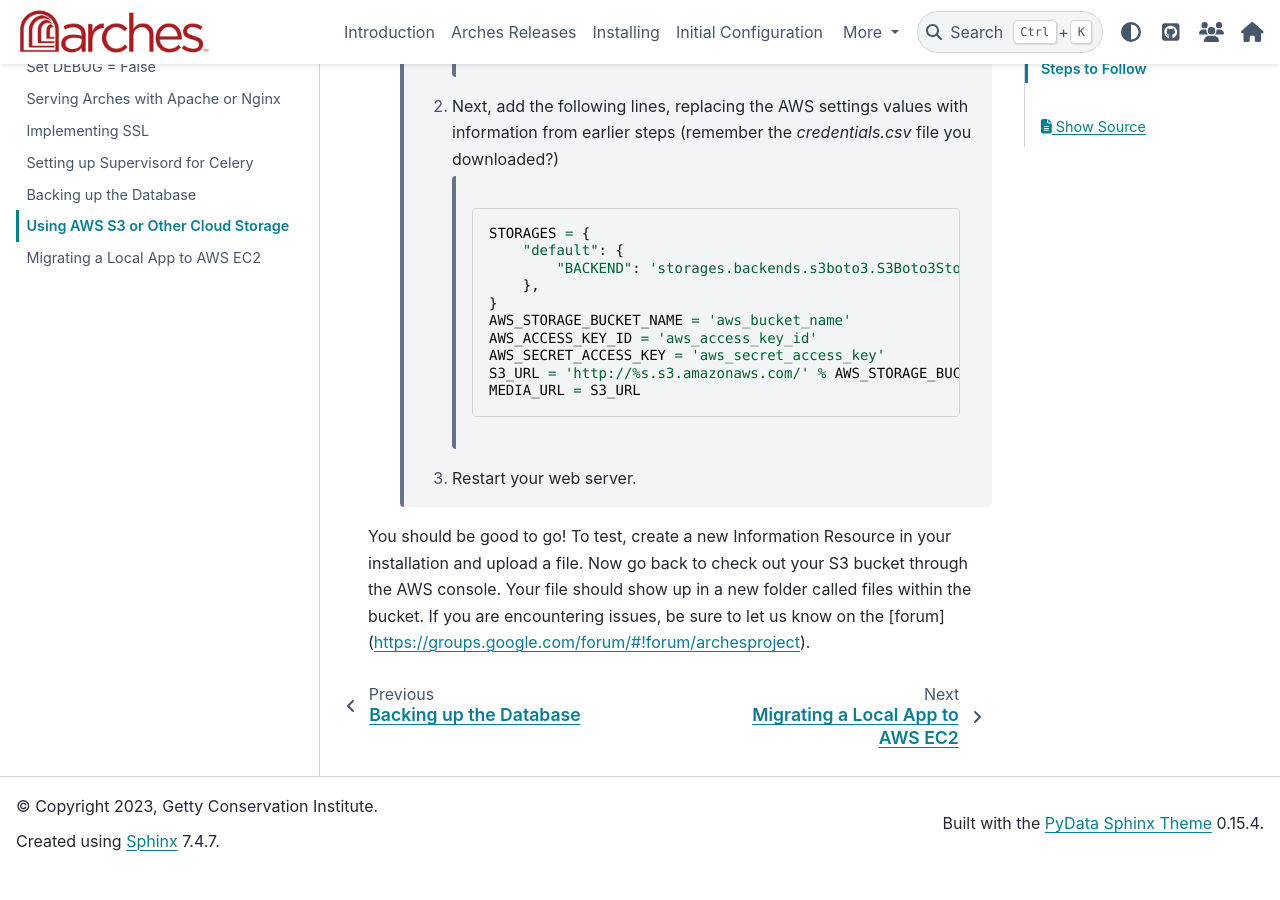
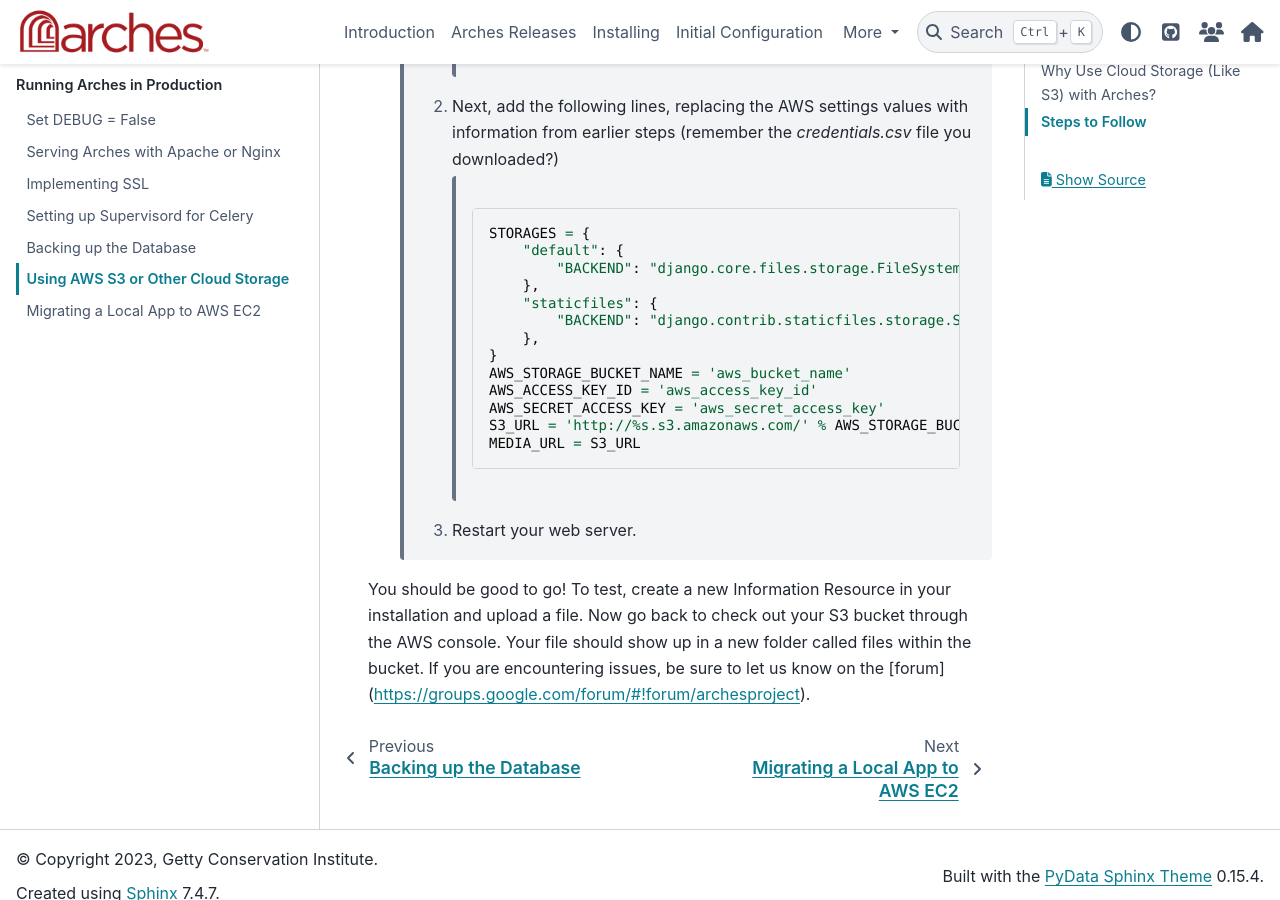
Before and after one commit to archesproject/arches-docs, a Sphinx documentation site: the page built from docs/deployment/using-aws-s3.txt, in a window 1280 px wide and 900 px high, scrolled down 4173 px. Built offline with Sphinx 7.4.7 and the PyData theme 0.15.4, drawn with Linux system fonts in a browser that asks for light colours; before the commit the page ends 5043 px from its top, so only the background shows below that.

Commit message:
Add staticfiles key

```diff
--- a/docs/deployment/using-aws-s3.txt
+++ b/docs/deployment/using-aws-s3.txt
@@ -143,7 +143,10 @@
 
           STORAGES = {
               "default": {
-                  "BACKEND": 'storages.backends.s3boto3.S3Boto3Storage',
+                  "BACKEND": "django.core.files.storage.FileSystemStorage",
+              },
+              "staticfiles": {
+                  "BACKEND": "django.contrib.staticfiles.storage.StaticFilesStorage",
               },
           }
           AWS_STORAGE_BUCKET_NAME = 'aws_bucket_name'
```
